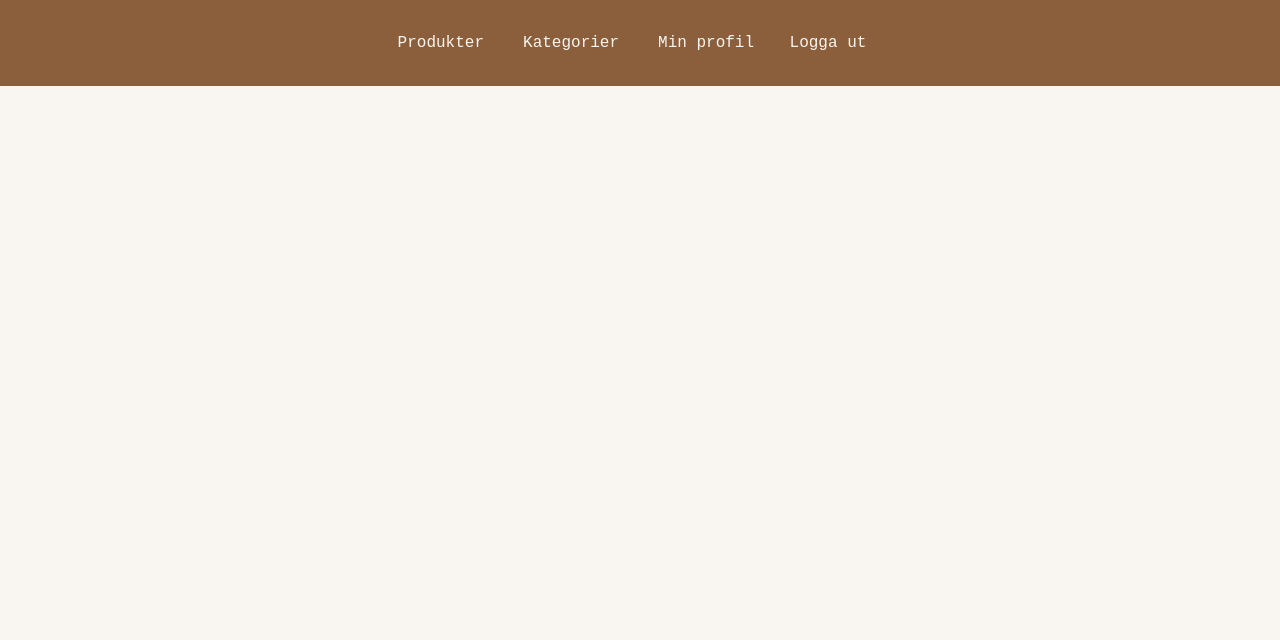
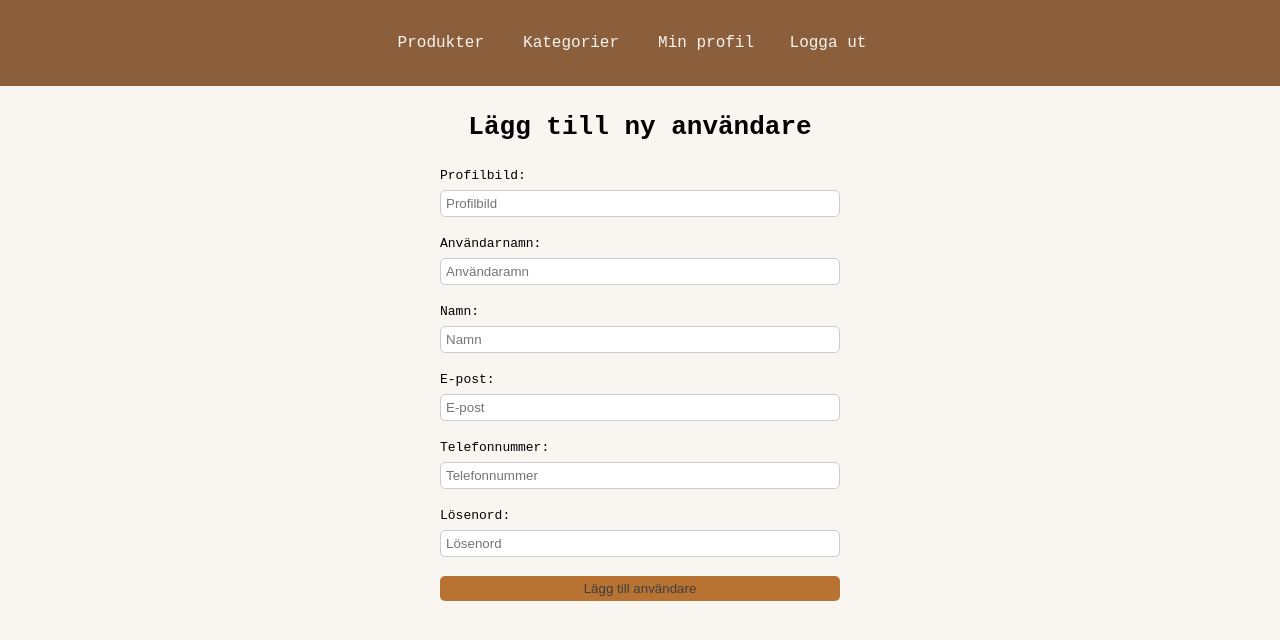
Before and after one commit to anglajuliusson/dt193g-projekt-frontend, a Vue app in the folder Lundbergs_Bryggeri/: page /add-profile in a window 1280 px wide. Shown: the top 640 px of the page. Built offline with nearby package versions, Linux system fonts and the light colour scheme; sample sign-in values are in the browser's storage.

Commit message:
Lägg till ny användare med fungerade formulär i egen komponent

```diff
--- /dev/null
+++ b/Lundbergs_Bryggeri/src/components/AddProfileForm.vue
@@ -0,0 +1,86 @@
+<script setup>
+    import { ref } from 'vue';
+
+    // Skapar ett custom event som skickar formulärdata till föräldrakomponenten
+    const emit = defineEmits(['submit']);
+
+    // Reaktivt objekt som lagrar värdena från formuläret
+    // Används för att binda inputfält via v-model
+    const formData = ref({
+      image: '',
+      username: '',
+      name: '',
+      email: '',
+      phone: '',
+      password: ''
+    });
+
+    // Körs när formuläret skickas
+    // Skickar formData till föräldern via emit
+    const submitForm = () => {
+      emit('submit', formData.value);
+    };
+</script>
+
+    <template>
+      <form @submit.prevent="submitForm" class="form-container">
+        <div class="input-group">
+          <label>Profilbild:</label>
+          <input v-model="formData.image" placeholder="Profilbild" />
+        </div>
+        <div class="input-group">
+          <label>Användarnamn:</label>
+          <input v-model="formData.username" placeholder="Användaramn" required />
+        </div>
+        <div class="input-group">
+          <label>Namn:</label>
+          <input v-model="formData.name" placeholder="Namn" required />
+        </div>
+        <div class="input-group">
+          <label>E-post:</label>
+          <input v-model="formData.email" placeholder="E-post" required />
+        </div>
+        <div class="input-group">
+          <label>Telefonnummer:</label>
+          <input v-model="formData.phone" placeholder="Telefonnummer" required />
+        </div>
+        <div class="input-group">
+          <label>Lösenord:</label>
+          <input v-model="formData.password" placeholder="Lösenord" required />
+        </div>
+        <button type="submit">Lägg till användare</button>
+      </form>
+    </template>
+
+<style scoped>
+    .form-container {
+        display: flex;
+        flex-direction: column;
+        max-width: 400px;
+        width: 90%;
+        margin: 0 auto;
+        text-align: left;
+        margin-top: 2em;
+    }
+    .input-group {
+        display: flex;
+        flex-direction: column;
+        margin-bottom: 1.5em;
+    }
+    label {
+        margin-bottom: 0.5em;
+    }
+    input, textarea {
+        padding: 5px;
+        border: 1px solid #ccc;
+        border-radius: 5px;
+    }
+    button {
+        background-color: #B87333;
+        color: #3e3e3e;
+        border-radius: 5px;
+        border: none;
+        padding: 5px;
+        margin-bottom: 3em;
+    }
+</style>
--- a/Lundbergs_Bryggeri/src/views/AddProfileView.vue
+++ b/Lundbergs_Bryggeri/src/views/AddProfileView.vue
@@ -1,7 +1,47 @@
-<script setup></script>
+<script setup>
+    import { useRouter } from 'vue-router';
+    import ProfileFrom from '../components/AddProfileForm.vue';
+
+    // Router används för att nevigera mellan vyer efter lyckat anrop
+    const router = useRouter();
+
+    // Funktion som tar emot formulärdata från ProductForm-komponenten
+    // och skickar ett POST-anrop till backend för att skapa en ny produkt
+    const handleSubmit = async (formData) => {
+      // Hämtar JWT-token från localStorage för autentisering
+      const token = localStorage.getItem('token');
+
+      // Skickar POST-anrop till backend med produktdata
+      const res = await fetch('http://localhost:3000/staff', {
+        method: 'POST',
+        headers: {
+          'Content-Type': 'application/json',
+          'Authorization': `Bearer ${token}` // Token krävs för skyddad endpoint
+        },
+        body: JSON.stringify(formData)
+      });
+
+      // Vid lyckat svar navigeras användaren tillbaka till produktlistan
+      if (res.ok) {
+        router.push('/profile');
+      } else {
+        const data = await res.json();
+        alert("Fel vid tillägg: " + data.error);
+      }
+    };
+</script>
 
 <template>
-
+    <main>
+        <h1>Lägg till ny användare</h1>
+        <ProfileFrom @submit="handleSubmit" />
+    </main>
 </template>
 
-<style scoped></style>
+<style scoped>
+    main {
+        text-align: center;
+        margin-top: 2em;
+        margin-bottom: 3em;
+    }
+</style>
```
